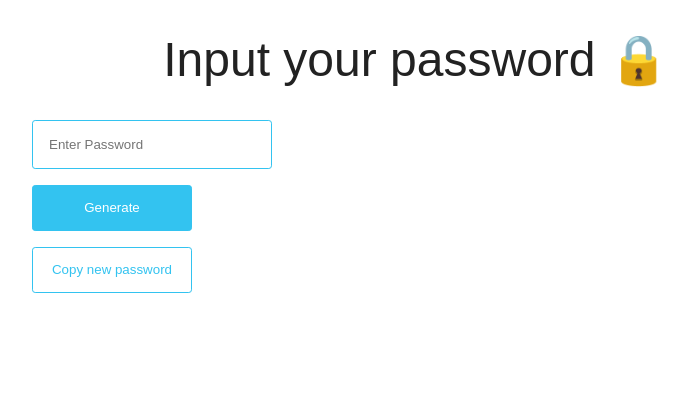
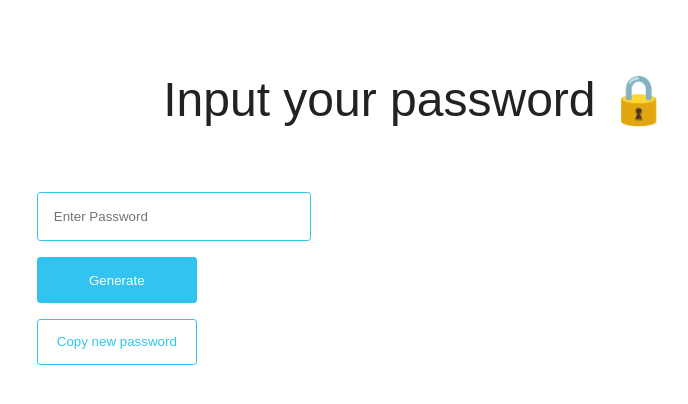
Before and after one commit to AlanPoveda/encypt-password, a Next.js app: page / in a window 1280 px wide. Shown: the top 404 px of the page, without its empty margins (224-912 px from the left). Built offline with nearby package versions, Linux system fonts and the light colour scheme.

Commit message:
Refactoring styled-components to sass. Best performace, But need make the transitions

```diff
--- a/package.json
+++ b/package.json
@@ -12,12 +12,11 @@
     "next": "12.0.7",
     "react": "17.0.2",
     "react-dom": "17.0.2",
-    "styled-components": "^5.3.3"
+    "sass": "^1.48.0"
   },
   "devDependencies": {
     "@types/node": "17.0.8",
     "@types/react": "17.0.38",
-    "@types/styled-components": "^5.1.19",
     "eslint": "8.6.0",
     "eslint-config-next": "12.0.7",
     "typescript": "4.5.4"
--- a/pages/index.tsx
+++ /dev/null
@@ -1,20 +0,0 @@
-import type { NextPage } from 'next'
-import { GlobalStyle } from '../styles/global'
-
-import { Header } from '../src/components/Header'
-import { InputPassword } from '../src/components/InputPassword'
-
-
-const title = "Input your password 🔒"
-
-const Home: NextPage = () => {
-  return (
-    <>
-      <GlobalStyle />
-      <Header title={title}/>
-      <InputPassword />
-    </>
-  )
-}
-
-export default Home
--- a/src/components/Header/styles.ts
+++ b/src/components/Header/header.module.scss
@@ -1,7 +1,4 @@
-import styled from 'styled-components'
-
-export const HeaderStyle = styled.header`
-
+.HeaderStyle {
     padding: 2rem;
 
     display: flex;
@@ -10,6 +7,7 @@ export const HeaderStyle = styled.header`
     h1{
         font-weight: 100;
         font-size: 3rem;
+        font-family: sans-serif;
         color: var(--title-color);
     }
-`
+}
--- a/src/components/Header/index.tsx
+++ b/src/components/Header/index.tsx
@@ -1,4 +1,4 @@
-import { HeaderStyle } from './styles'
+import styles from './header.module.scss';
 
 interface HeaderProps {
     title: string;
@@ -6,9 +6,9 @@ interface HeaderProps {
 
 export function Header(props: HeaderProps){
     return(
-        <HeaderStyle>
+        <header className={styles.HeaderStyle}>
             <title>Encrypt password 🔒</title>
             <h1>{props.title}</h1>
-        </HeaderStyle>
+        </header>
     );
 }
--- a/src/components/InputPassword/index.tsx
+++ b/src/components/InputPassword/index.tsx
@@ -1,5 +1,5 @@
 import { useState } from "react";
-import { InputPasswordStyle } from "./styles";
+import styles from './inputPassword.module.scss';
 import { sha512 } from "js-sha512";
 
 export function InputPassword() {
@@ -26,20 +26,20 @@ export function InputPassword() {
     }
 
     return (
-        <InputPasswordStyle>
+        <div className={styles.InputPasswordStyle}>
             <input
                 type="password"
                 placeholder="Enter Password"
                 onChange={(e) => setPassword(e.target.value)}
                 value={password}
             ></input>
-            <button type="submit" onClick={generatePassword}>
+            <button className={styles.generatedButton}type="submit" onClick={generatePassword}>
                 Generate
             </button>
             <button type="button" onClick={copyEncryptPassword}>
                 Copy new password
             </button>
             <p>{message}</p>
-        </InputPasswordStyle>
+        </div>
     );
 }
--- a/src/components/InputPassword/styles.ts
+++ b/src/components/InputPassword/inputPassword.module.scss
@@ -1,11 +1,9 @@
-import styled from 'styled-components'
-
-
-export const InputPasswordStyle = styled.div`
+.InputPasswordStyle {
     display: flex;
     flex-direction: column;
     margin-left:20%;
 
+    font-family: var(--font-primary);
     input{
         width: 15rem;
         padding: 1rem;
@@ -13,7 +11,7 @@ export const InputPasswordStyle = styled.div`
         border-radius: 0.2rem;
     }
 
-    button{
+    .generatedButton{
         width: 10rem;
         background: var(--background-button-color);
         border: 0.1rem solid var(--background-button-color);
@@ -56,9 +54,9 @@ export const InputPasswordStyle = styled.div`
     }
 
     p{
+        font-family: var(--font-primary);
         color: #2FDD92;
         font-size: 2rem;
         padding-top: 2rem;
     }
-
-`
+}
--- /dev/null
+++ b/src/pages/index.tsx
@@ -0,0 +1,20 @@
+import type { NextPage } from 'next'
+import styled from '../../styles/global.module.scss'
+
+import { Header } from '../components/Header'
+import { InputPassword } from '../components/InputPassword'
+
+
+const title = "Input your password 🔒"
+
+const Home: NextPage = () => {
+  return (
+    <div className={styled.GlobalStyle}>
+
+      <Header title={title}/>
+      <InputPassword />
+    </div>
+  )
+}
+
+export default Home
--- /dev/null
+++ b/styles/global.module.scss
@@ -0,0 +1,16 @@
+.GlobalStyle {
+
+    --background-button-color: #33C3F0;
+    --title-color: #222;
+    --font-primary: sans-serif
+
+    *{
+        margin: 0;
+        padding: 0;
+        box-sizing: border-box;
+    }
+
+    body {
+        font-family: var(--font-primary);
+    }
+}
--- a/styles/global.ts
+++ /dev/null
@@ -1,20 +0,0 @@
-import { createGlobalStyle} from 'styled-components'
-import '../pages/_app'
-
-export const GlobalStyle = createGlobalStyle`
-    :root{
-        --background-button-color: #33C3F0;
-        --title-color: #222;
-    }
-
-    *{
-        margin: 0;
-        padding: 0;
-        box-sizing: border-box;
-    }
-
-    body {
-        font-family: sans-serif;
-    }
-
-`
```
Also changed, not shown: src/pages/_app.tsx (renamed from pages/_app.tsx), src/pages/api/hello.ts (renamed from pages/api/hello.ts), 1 other file (tests, documents, lock files or other folders).
